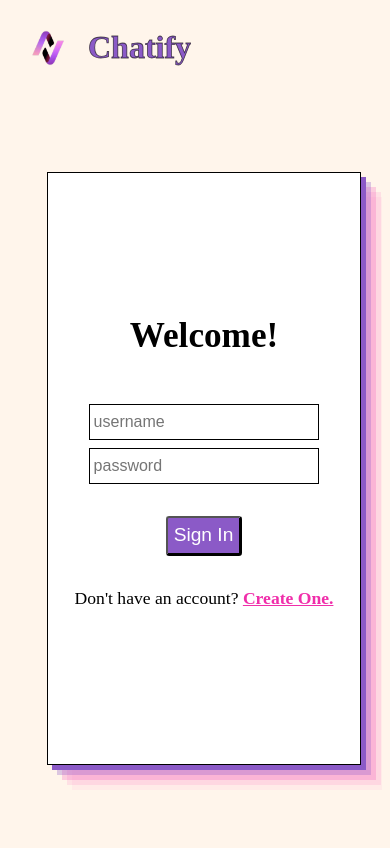
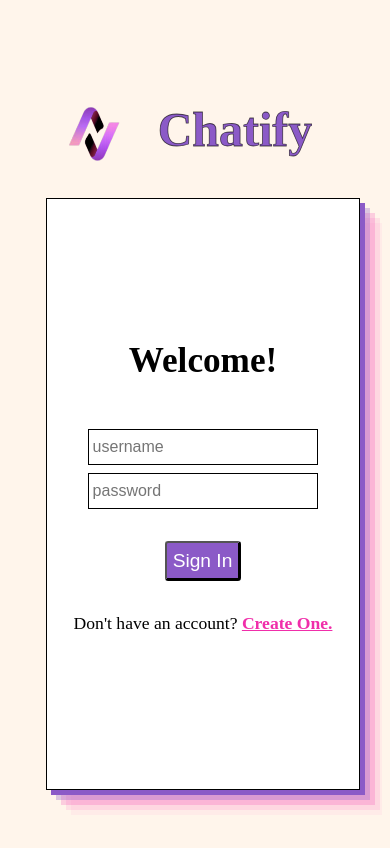
Before and after one commit to KashyapTolemy/CHAT-APP, a React (Vite) app in the folder public/chatapp/: page /login in a window 390 px wide. Shown: the top 848 px of the page. Built offline with nearby package versions, Linux system fonts and the light colour scheme; no server answers; a web font is replaced by a local one.

Commit message:
minor css changes

```diff
--- a/public/chatapp/src/pages/Login/style.module.scss
+++ b/public/chatapp/src/pages/Login/style.module.scss
@@ -1,10 +1,8 @@
 .login_container {
     color: black;
-    // display: grid;
-    // place-items: center;
     height: 100vh;
     width: 100vw;
-
+    overflow-y: scroll;
     .brand {
         position: relative;
         top: 0;
@@ -14,12 +12,12 @@
         height: max-content;
 
         .brand_img {
-            height: 5rem;
-            width: 5rem;
+            height: 6rem;
+            width: 6rem;
         }
 
         .brand_title {
-            font-size: 2rem;
+            font-size: 2.5rem;
             color: rgb(139, 90, 199);
             -webkit-text-stroke: 0.05rem rgba(6, 5, 5, 0.662);
         }
@@ -119,9 +117,54 @@
     }
 }
 
-@media (max-width: 390px) {
+@media (max-width: 500px ) and (min-width: 389px)
+{
+    .login_container
+    {
+        display: flex;
+        flex-direction: column;
+        justify-content: center;
+        align-items: center;
+        .brand{
+            position: relative;
+            left: -2rem;
+            .brand_title{
+                font-size: 3rem;
+            }
+            .brand_img
+            {
+                height: 8rem;
+                width: 8rem;
+            }
+        }
+        .form{
+            top:0;
+            left: 0;
+        }
+    }
+}
+
+@media (max-width: 390px ){
     .login_container {
+        display: flex;
+        flex-direction: column;
+        justify-content: center;
+        align-items: center;
+        .brand{
+            position: relative;
+            left: -2rem;
+            .brand_title{
+                font-size: 3rem;
+            }
+            .brand_img
+            {
+                height: 8rem;
+                width: 8rem;
+            }
+        }
         .form {
+            top:0;
+            left: 0;
             .username,
             .password{
                 width: 14rem;
--- a/public/chatapp/src/pages/Register/style.module.scss
+++ b/public/chatapp/src/pages/Register/style.module.scss
@@ -2,7 +2,7 @@
     color: black;
     height: 100vh;
     width: 100vw;
-
+    overflow-y: scroll;
     .brand {
         position: relative;
         top: 0;
@@ -12,12 +12,12 @@
         height: max-content;
 
         .brand_img {
-            height: 5rem;
-            width: 5rem;
+            height: 6rem;
+            width: 6rem;
         }
 
         .brand_title {
-            font-size: 2rem;
+            font-size: 2.5rem;
             color: rgb(139, 90, 199);
             -webkit-text-stroke: 0.05rem rgba(6, 5, 5, 0.662);
         }
@@ -27,7 +27,7 @@
         background: white;
         position: relative;
         left: 10%;
-        top: 10%;
+        top: 5%;
         display: flex;
         justify-content: center;
         align-items: center;
@@ -64,7 +64,8 @@
             width: 17rem;
             font-size: 1rem;
             color: black;
-            border:0.1rem solid black;
+            border: 0.1rem solid black;
+
             &::placeholder {
                 padding: 0.1rem;
             }
@@ -77,7 +78,8 @@
             width: 17rem;
             font-size: 1rem;
             color: black;
-            border:0.1rem solid black;
+            border: 0.1rem solid black;
+
             &::placeholder {
                 padding: 0.1rem;
             }
@@ -90,7 +92,8 @@
             width: 17rem;
             font-size: 1rem;
             color: black;
-            border:0.1rem solid black;
+            border: 0.1rem solid black;
+
             &::placeholder {
                 padding: 0.1rem;
             }
@@ -103,7 +106,8 @@
             width: 17rem;
             font-size: 1rem;
             color: black;
-            border:0.1rem solid black;
+            border: 0.1rem solid black;
+
             &::placeholder {
                 padding: 0.1rem;
             }
@@ -121,7 +125,7 @@
             border-radius: 0.2rem;
             transition: transform 0.3s;
 
-            &:hover{
+            &:hover {
                 transform: scale(1.05);
             }
         }
@@ -145,9 +149,59 @@
     }
 }
 
-@media (max-width: 390px) {
+@media (max-width: 500px) and (min-width: 390px) {
     .register_container {
+        display: flex;
+        flex-direction: column;
+        justify-content: center;
+        align-items: center;
+
+        .brand {
+            // margin-bottom: 1rem;
+            position: relative;
+            left: -2rem;
+
+            .brand_title {
+                font-size: 3rem;
+            }
+
+            .brand_img {
+                height: 8rem;
+                width: 8rem;
+            }
+        }
+
         .form {
+            top: 0;
+            left: 0;
+        }
+    }
+}
+
+@media (max-width: 389px) {
+    .register_container {
+        display: flex;
+        flex-direction: column;
+        justify-content: center;
+        align-items: center;
+
+        .brand {
+            position: relative;
+            left: -2rem;
+
+            .brand_title {
+                font-size: 3rem;
+            }
+
+            .brand_img {
+                height: 8rem;
+                width: 8rem;
+            }
+        }
+
+        .form {
+            top: 0;
+            left: 0;
 
             .username,
             .email,
```
